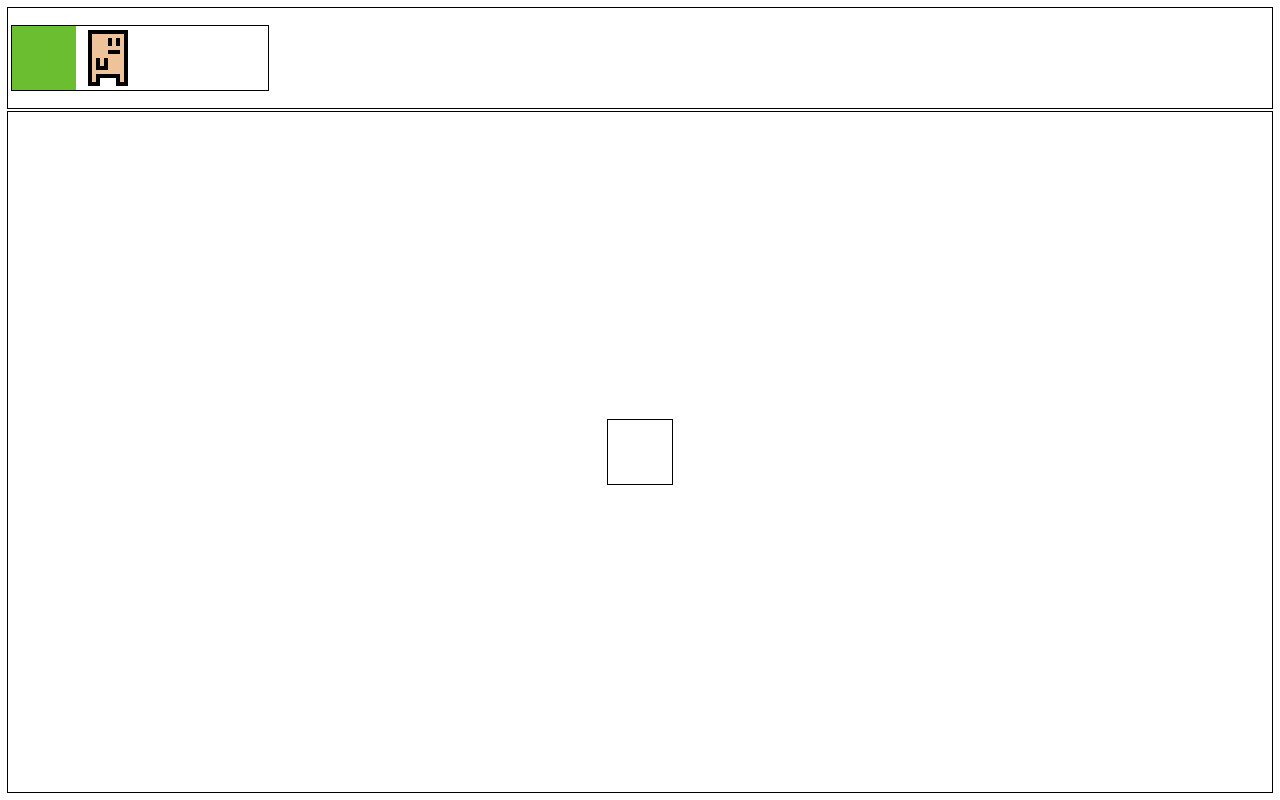
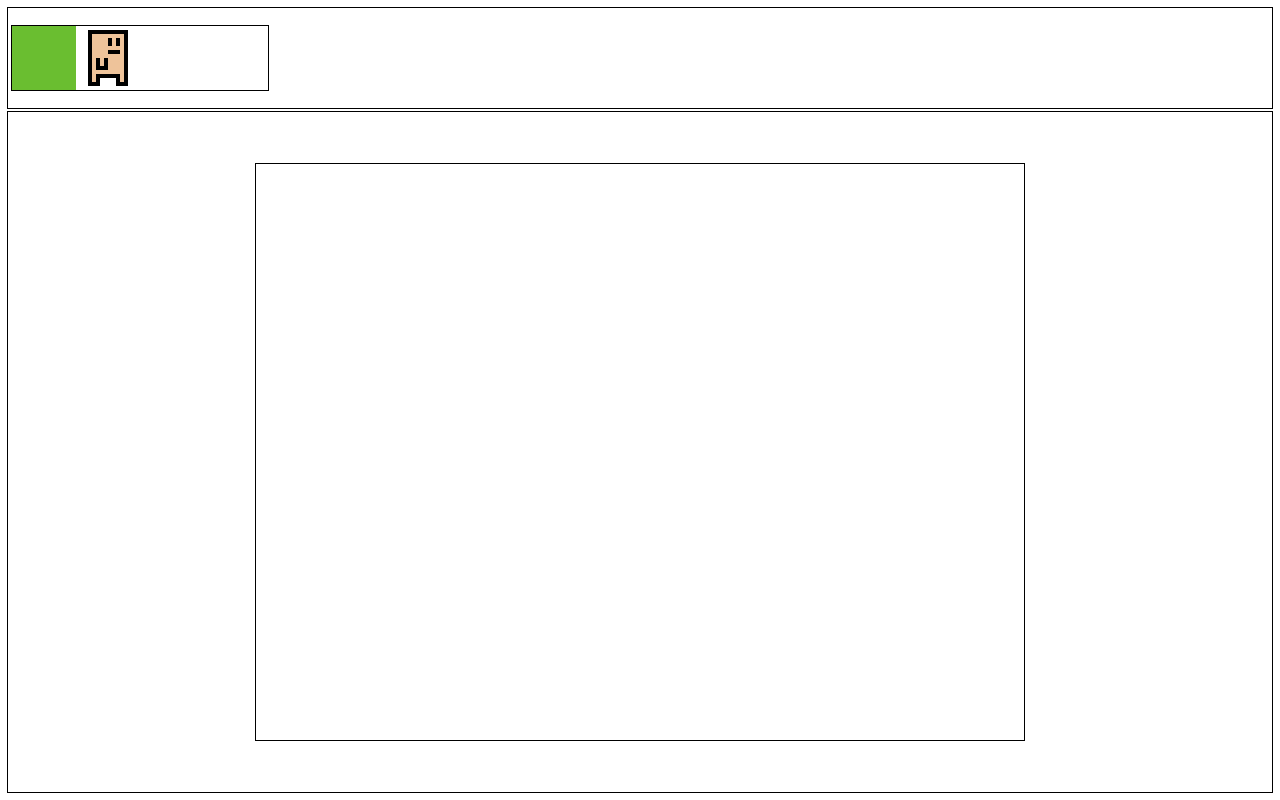
Before and after one commit to AdamxSimon/ReQuest, a React (Create React App) app: page / in a window 1280 px wide. Built offline with nearby package versions, Linux system fonts and the light colour scheme.

Commit message:
Allowed drawing of selected sprite

```diff
--- a/src/components/Grid/CombatTool/CombatTool.tsx
+++ b/src/components/Grid/CombatTool/CombatTool.tsx
@@ -1,6 +1,6 @@
 // React
 
-import { useState, MouseEvent } from "react";
+import { useState } from "react";
 
 // Custom components
 
@@ -24,7 +24,7 @@ const CombatTool = (): JSX.Element => {
 
   const [selectedSprite, setSelectedSprite] = useState<HTMLImageElement>();
 
-  const selectSprite = (event: MouseEvent): void => {
+  const selectSprite = (event: any): void => {
     setSelectedSprite(loadedImages[Math.floor(event.clientX / 64)].img);
   };
 
--- a/src/components/Grid/Grid/Grid.tsx
+++ b/src/components/Grid/Grid/Grid.tsx
@@ -1,7 +1,6 @@
 // React
 
 import { useRef, useState, useEffect } from "react";
-import { LoadedImage } from "../../../hooks/useLoadImages";
 
 // Styles
 
@@ -17,11 +16,24 @@ const Grid = (props: GridProps): JSX.Element => {
   const gridRef = useRef<HTMLCanvasElement | null>(null);
   const gridContextRef = useRef<CanvasRenderingContext2D | null>(null);
 
-  const [height, setHeight] = useState<number>(1);
-  const [width, setWidth] = useState<number>(1);
+  const [height, setHeight] = useState<number>(9);
+  const [width, setWidth] = useState<number>(12);
 
   const tileSize: number = 16;
   const gridScale: number = 4;
+
+  const drawSelectedSprite = (event: any): void => {
+    if (props.selectedSprite && gridRef.current && gridContextRef.current) {
+      const rectangle: DOMRect = gridRef.current.getBoundingClientRect();
+      const x: number = event.clientX - rectangle.left;
+      const y: number = event.clientY - rectangle.top;
+      gridContextRef.current.drawImage(
+        props.selectedSprite,
+        Math.floor(x / (tileSize * gridScale)) * tileSize,
+        Math.floor(y / (tileSize * gridScale)) * tileSize
+      );
+    }
+  };
 
   useEffect((): void => {
     if (gridRef.current) {
@@ -40,6 +52,7 @@ const Grid = (props: GridProps): JSX.Element => {
           height: height * tileSize * gridScale,
           width: width * tileSize * gridScale,
         }}
+        onClick={drawSelectedSprite}
       ></canvas>
     </div>
   );
--- a/src/components/Grid/Grid/styles.module.css
+++ b/src/components/Grid/Grid/styles.module.css
@@ -9,4 +9,5 @@
 
 .grid {
   outline: 1px solid black;
+  image-rendering: pixelated;
 }
```
